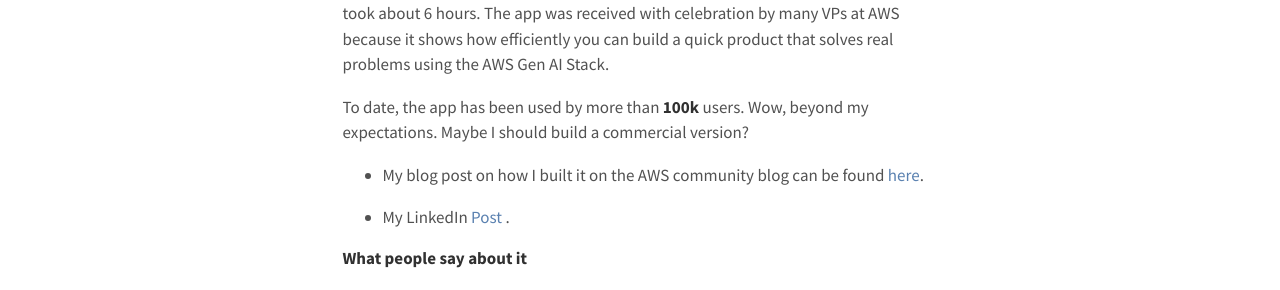
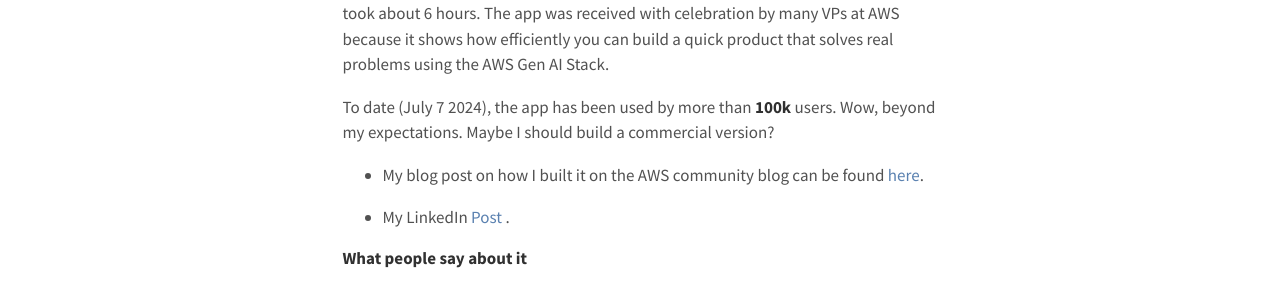
Before and after one commit to ekhiyami/ekhiyami.github.io, a Jekyll site: the page built from blog/_posts/2024-06-07-video-chat.md, in a window 1280 px wide. Shown: the part 399-689 px from the top of the page. Built offline with Jekyll 4.4.1, drawn with Linux system fonts in a browser that asks for light colours.

Commit message:
Update 2024-06-07-video-chat.md

```diff
--- a/blog/_posts/2024-06-07-video-chat.md
+++ b/blog/_posts/2024-06-07-video-chat.md
@@ -9,7 +9,7 @@ As part of learning Gen AI, I built an app that **summarizes YouTube videos and
 
 The whole process, from starting building the code to writing a blog post about it, took about 6 hours. The app was received with celebration by many VPs at AWS because it shows how efficiently you can build a quick product that solves real problems using the AWS Gen AI Stack.
 
-To date, the app has been used by more than **100k** users. Wow, beyond my expectations. Maybe I should build a commercial version?
+To date (July 7 2024), the app has been used by more than **100k** users. Wow, beyond my expectations. Maybe I should build a commercial version?
 
 - My blog post on how I built it on the AWS community blog can be found [here](https://community.aws/content/2hPtf0UuIXSLqJk5MKolbOoA7Qv/how-i-built-a-video-chatter-app-with-almost-zero-code?lang=en).
 
```
